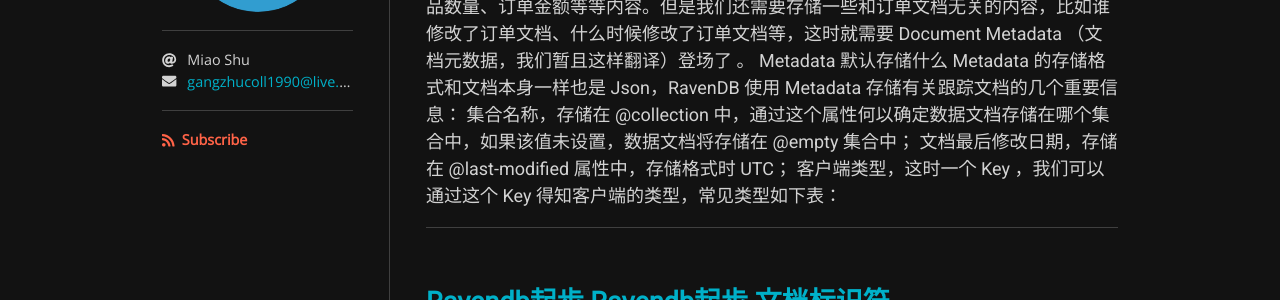
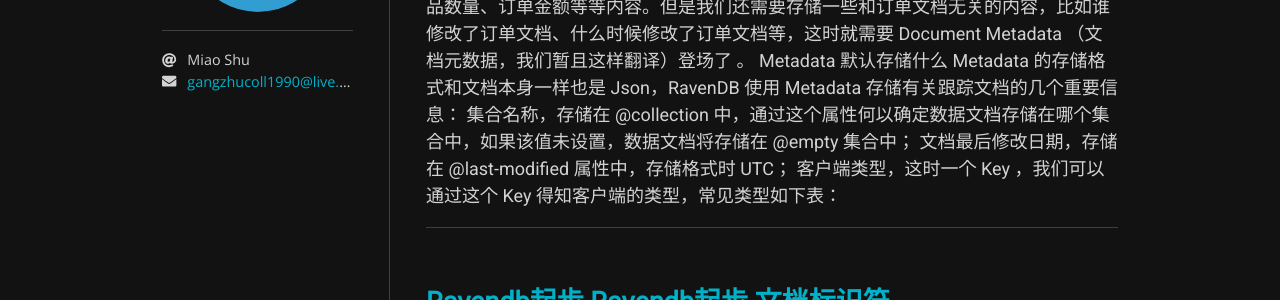
Before and after one commit to MiaoShuYo/miaoshuyo.github.io, a Jekyll site: the page built from index.html, in a window 1280 px wide. Shown: the part 228-528 px from the top of the page. Built offline with Jekyll 4.4.1, drawn with Linux system fonts in a browser that asks for light colours; nearby versions of some CDN libraries; some web fonts are replaced; the list of posts is cut into pages by our own code.

Commit message:
Update sidebar.html

```diff
--- a/_includes/sidebar.html
+++ b/_includes/sidebar.html
@@ -31,11 +31,3 @@
     {%- endif %}
   </ul>
 </div>
-
-{% if site.subscribe != false -%}
-<div class="sidebar-section feed-subscribe">
-  <a href="{{ 'feed.xml' | relative_url }}">
-    <i class="sidebar-icon fas fa-rss"></i><span>Subscribe</span>
-  </a>
-</div>
-{%- endif %}
```
